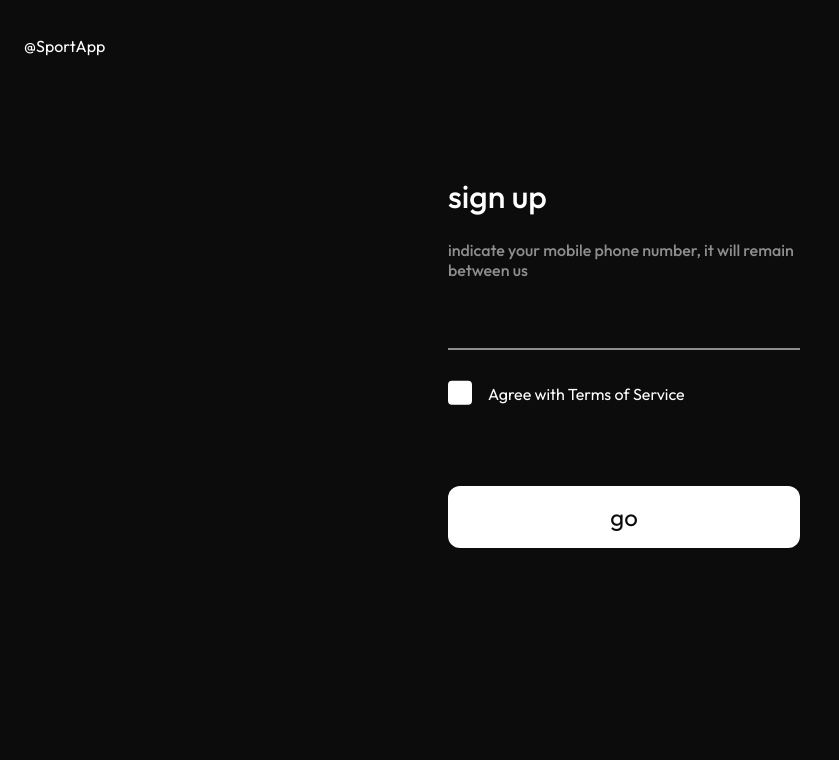
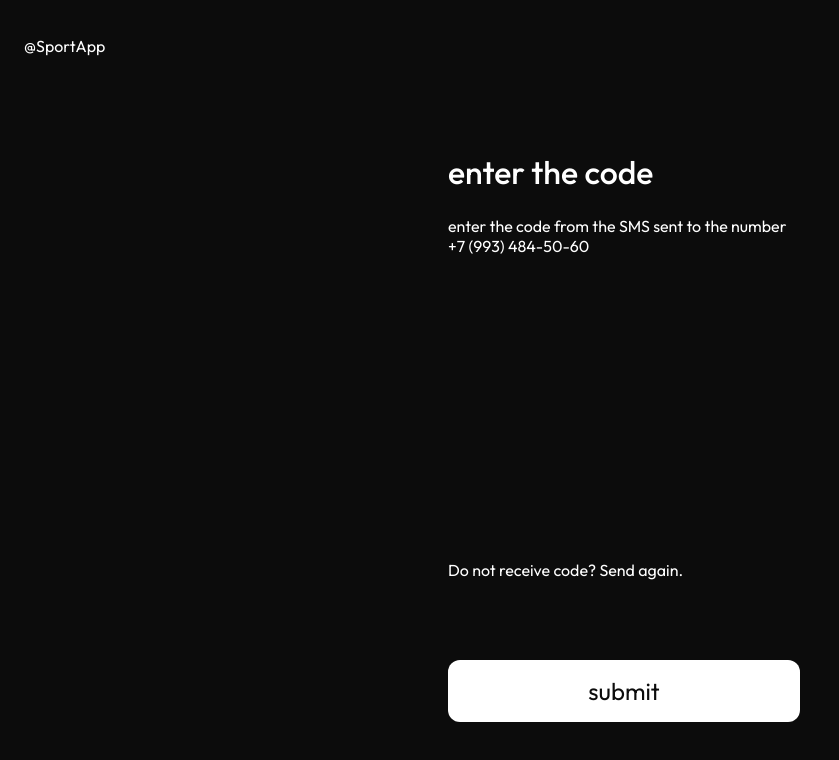
Before and after one commit to kendoow/SportApp, a React (Vite) app in the folder frontend/main/: page /login in a window 1280 px wide. Shown: the top 760 px of the page, without its empty margins (0-839 px from the left). Built offline with nearby package versions, Linux system fonts and the light colour scheme; no server answers.

Commit message:
[FRONTEND] little auth ui

```diff
--- a/frontend/main/src/app/router/index.tsx
+++ b/frontend/main/src/app/router/index.tsx
@@ -12,6 +12,7 @@ import Workout from '@pages/Workout';
 import Workouts from '@pages/Workouts';
 import ProtectedRoute from '@app/router/ProtectedRoute';
 import LoginForm from '@features/auth/ui/LoginForm/LoginForm';
+import CodeForm from "@features/auth/ui/CodeForm/CodeForm";
 
 const router = createBrowserRouter([
   {
@@ -79,7 +80,7 @@ const router = createBrowserRouter([
     element: (
       // <ProtectedRoute accessToken={true}>
       <AuthLayout>
-        <LoginForm />
+        <CodeForm />
       </AuthLayout>
       // </ProtectedRoute>
     ),
--- a/frontend/main/src/app/styles/global.css
+++ b/frontend/main/src/app/styles/global.css
@@ -174,7 +174,7 @@ input[type="checkbox"] {
     /* Remove most all native input styles */
     appearance: none;
     /* For iOS < 15 */
-    background-color: var(--primary-text);
+    background-color: var(--primary);
     /* Not removed via appearance */
     margin: 0;
     width: 24px;
@@ -182,15 +182,13 @@ input[type="checkbox"] {
     font: inherit;
     color: currentColor;
     padding: 0;
-    border: none;
+    border: 1px solid var(--primary-text);
     border-radius: 0.25rem;
     transform: translateY(-0.075em);
 
     display: grid;
     place-content: center;
-    -webkit-appearance: none;
     -moz-appearance: none;
-    appearance: none;
     outline: none;
 }
 
@@ -205,11 +203,15 @@ input[type="checkbox"]::before {
     box-shadow: inset 1em 1em var(--primary);
     /* Windows High Contrast Mode */
     background-color: CanvasText;
-
+    border: 1px solid var(--primary-text);
 }
 
 input[type="checkbox"]:checked::before {
     transform: scale(1);
+}
+
+input[type="checkbox"]:checked {
+    background-color: var(--primary-text);
 }
 
 input[type="checkbox"]:disabled {
--- /dev/null
+++ b/frontend/main/src/features/auth/ui/CodeForm/CodeForm.module.scss
@@ -0,0 +1,22 @@
+.container{
+  display: flex;
+  flex-direction: column;
+  justify-content: center;
+  max-width: 22rem;
+  .title {
+    font-weight: 500;
+    font-size: 2rem;
+    color: var(--primary-text);
+    margin-bottom: 1.5rem;
+  }
+  .description {
+    font-weight: 500;
+    font-size: 1rem;
+    color: var(--gray-text)
+  }
+
+  .btn {
+    margin-top: 5rem;
+    width: 100%;
+  }
+}
--- /dev/null
+++ b/frontend/main/src/features/auth/ui/CodeForm/CodeForm.tsx
@@ -0,0 +1,25 @@
+import { Button } from '@shared/ui/Button/Button';
+import Input from '@shared/ui/Input/Input';
+
+import styles from './CodeForm.module.scss';
+
+const CodeForm = () => {
+  return (
+    <div className={styles.container}>
+      <h2 className={styles.title}>enter the code</h2>
+      <p>enter the code from the SMS sent to the number +7 (993) 484-50-60</p>
+      <div>
+        <Input />
+        <Input />
+        <Input />
+        <Input />
+      </div>
+      <p className={styles.code}>
+        Do not receive code? <span className={styles.codeReqest}>Send again.</span>
+      </p>
+      <Button className={styles.btn}>submit</Button>
+    </div>
+  );
+};
+
+export default CodeForm;
--- a/frontend/main/src/features/auth/ui/LoginForm/LoginForm.module.scss
+++ b/frontend/main/src/features/auth/ui/LoginForm/LoginForm.module.scss
@@ -17,18 +17,41 @@
     color: var(--gray-text)
   }
 
+  .input {
+    display: flex;
+    align-items: center;
+    width: 100%;
+    position: relative;
+    background-color: var(--background);
+    padding: 8px;
+    font-size: 2rem;
+    font-style: normal;
+    color: var(--primary-text);
+    border-bottom: 2px solid #8E8E8E;
+    margin-top: 1.5rem;
+    &::placeholder {
+      color: var(--gray-text)
+    }
+  }
+
   .service {
     display: flex;
     margin-top: 1.5rem;
     gap: 1rem;
     align-items: center;
+
     &Text {
       font-weight: 400;
       font-size: 1rem;
       color: var(--primary-text);
     }
   }
-  .btn{
+  .code{
+    &Reqest{
+
+    }
+  }
+  .btn {
     margin-top: 5rem;
     width: 100%;
   }
--- a/frontend/main/src/features/auth/ui/LoginForm/LoginForm.tsx
+++ b/frontend/main/src/features/auth/ui/LoginForm/LoginForm.tsx
@@ -1,19 +1,26 @@
+import InputMask from 'react-input-mask';
+import { useState } from 'react';
+
 import { Button } from '@shared/ui/Button/Button';
 import Input from '@shared/ui/Input/Input';
 
 import styles from './LoginForm.module.scss';
 
 const LoginForm = () => {
-    const phoneRegExp = /^((\\+[1-9]{1,4}[ \\-]*)|(\\([0-9]{2,3}\\)[ \\-]*)|([0-9]{2,4})[ \\-]*)*?[0-9]{3,4}?[ \\-]*[0-9]{3,4}?$/
+  const [phone, setPhone] = useState('');
+  const handleInput = ({ target: { value } }) => setPhone(value);
 
-    // phoneNumber: Yup.string().matches(phoneRegExp, 'Phone number is not valid')
   return (
     <div className={styles.container}>
       <h2 className={styles.title}>sign up</h2>
       <p className={styles.description}>indicate your mobile phone number, it will remain between us</p>
-      <Input
-        type="tel"
-        annotation={true}
+      <InputMask
+        onChange={handleInput}
+        className={styles.input}
+        placeholder={'+7(999) 999-99-99'}
+        mask="+7(999)999-99-99"
+        maskChar={null}
+        value={phone}
       />
       <div className={styles.service}>
         <Input type={'checkbox'} />
--- a/frontend/main/src/pages/Layouts/AuthLayout/AuthLayout.module.scss
+++ b/frontend/main/src/pages/Layouts/AuthLayout/AuthLayout.module.scss
@@ -6,5 +6,5 @@
   display: flex;
   justify-content: center;
   align-items: center;
-  margin-top: 7.5rem;
+  margin-top: 6rem;
 }
--- a/frontend/main/src/shared/ui/Input/Input.module.scss
+++ b/frontend/main/src/shared/ui/Input/Input.module.scss
@@ -21,7 +21,7 @@
 .annotation {
   border-color: var(--error);
   border-bottom: 2px solid #8E8E8E;
-
+  font-size: 2rem;
   &Text {
     border-bottom: #8E8E8E;
     position: absolute;
```
